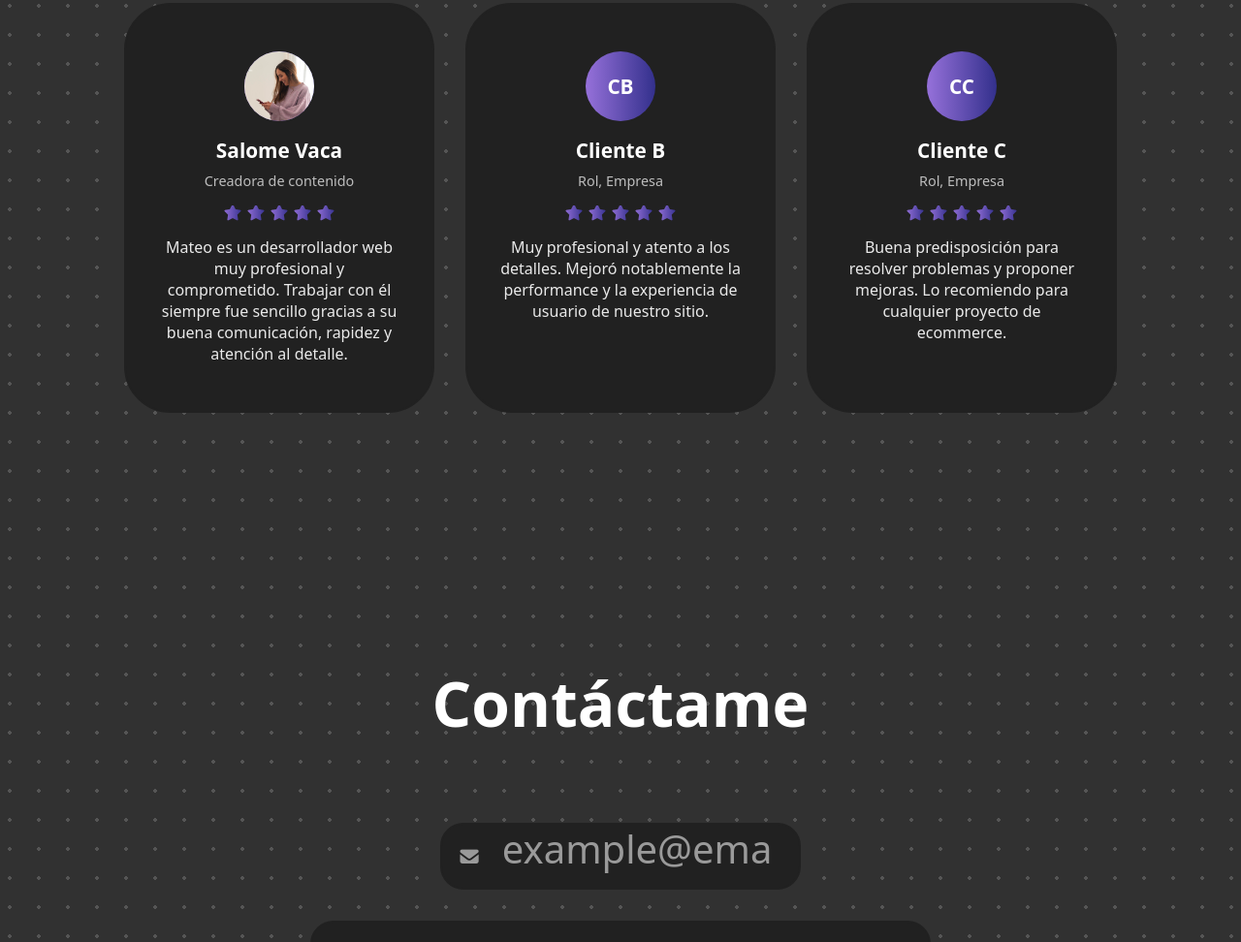
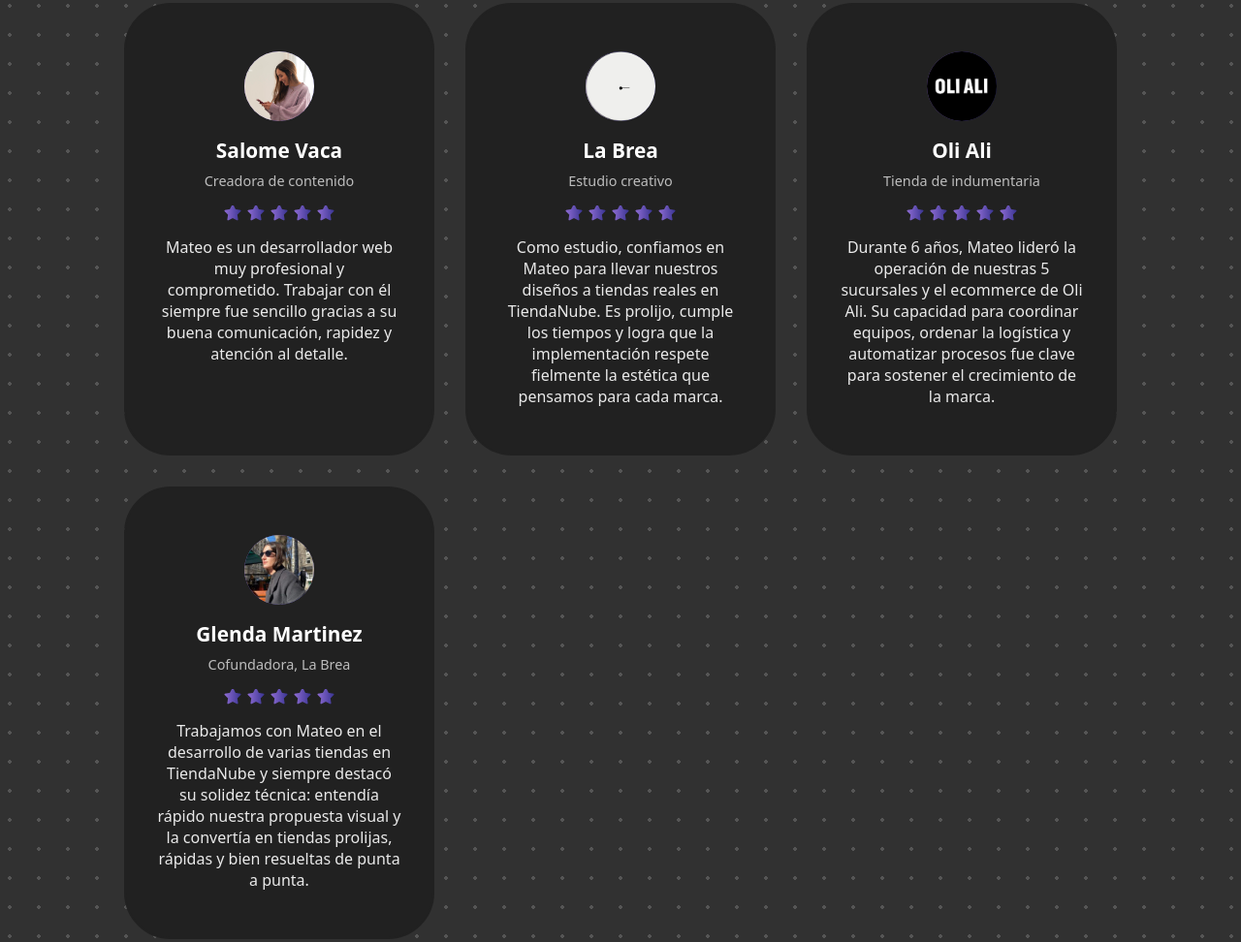
Before and after one commit to mateoolivero/Portfolio, a plain HTML site: page index.html in a window 1280 px wide. Shown: the part 3514-4486 px from the top of the page at 97% size. Drawn offline with Linux system fonts and the light colour scheme.

Commit message:
actualizacion reseñas

```diff
--- a/index.html
+++ b/index.html
@@ -358,9 +358,9 @@
             </div>
 
             <div class="review-card reveal">
-                <div class="review-avatar">CB</div>
-                <h3 class="review-name">Cliente B</h3>
-                <span class="review-role">Rol, Empresa</span>
+                <img src="img/resena-la-brea-logo.jpeg" alt="La Brea" class="review-avatar review-avatar-img">
+                <h3 class="review-name">La Brea</h3>
+                <span class="review-role">Estudio creativo</span>
                 <div class="review-stars">
                     <i class="fa-solid fa-star"></i>
                     <i class="fa-solid fa-star"></i>
@@ -368,13 +368,13 @@
                     <i class="fa-solid fa-star"></i>
                     <i class="fa-solid fa-star"></i>
                 </div>
-                <p class="review-text">Muy profesional y atento a los detalles. Mejoró notablemente la performance y la experiencia de usuario de nuestro sitio.</p>
+                <p class="review-text">Como estudio, confiamos en Mateo para llevar nuestros diseños a tiendas reales en TiendaNube. Es prolijo, cumple los tiempos y logra que la implementación respete fielmente la estética que pensamos para cada marca.</p>
             </div>
 
             <div class="review-card reveal">
-                <div class="review-avatar">CC</div>
-                <h3 class="review-name">Cliente C</h3>
-                <span class="review-role">Rol, Empresa</span>
+                <img src="img/resena-oli-ali-logo.png" alt="Oli Ali" class="review-avatar review-avatar-img">
+                <h3 class="review-name">Oli Ali</h3>
+                <span class="review-role">Tienda de indumentaria</span>
                 <div class="review-stars">
                     <i class="fa-solid fa-star"></i>
                     <i class="fa-solid fa-star"></i>
@@ -382,7 +382,21 @@
                     <i class="fa-solid fa-star"></i>
                     <i class="fa-solid fa-star"></i>
                 </div>
-                <p class="review-text">Buena predisposición para resolver problemas y proponer mejoras. Lo recomiendo para cualquier proyecto de ecommerce.</p>
+                <p class="review-text">Durante 6 años, Mateo lideró la operación de nuestras 5 sucursales y el ecommerce de Oli Ali. Su capacidad para coordinar equipos, ordenar la logística y automatizar procesos fue clave para sostener el crecimiento de la marca.</p>
+            </div>
+
+            <div class="review-card reveal">
+                <img src="img/resena-glenda-martinez.jpeg" alt="Glenda Martinez" class="review-avatar review-avatar-img">
+                <h3 class="review-name">Glenda Martinez</h3>
+                <span class="review-role">Cofundadora, La Brea</span>
+                <div class="review-stars">
+                    <i class="fa-solid fa-star"></i>
+                    <i class="fa-solid fa-star"></i>
+                    <i class="fa-solid fa-star"></i>
+                    <i class="fa-solid fa-star"></i>
+                    <i class="fa-solid fa-star"></i>
+                </div>
+                <p class="review-text">Trabajamos con Mateo en el desarrollo de varias tiendas en TiendaNube y siempre destacó su solidez técnica: entendía rápido nuestra propuesta visual y la convertía en tiendas prolijas, rápidas y bien resueltas de punta a punta.</p>
             </div>
 
         </div>
```
Also changed, not shown: img/resena-glenda-martinez.jpeg (added), img/resena-la-brea-logo.jpeg (added), img/resena-oli-ali-logo.png (added).
